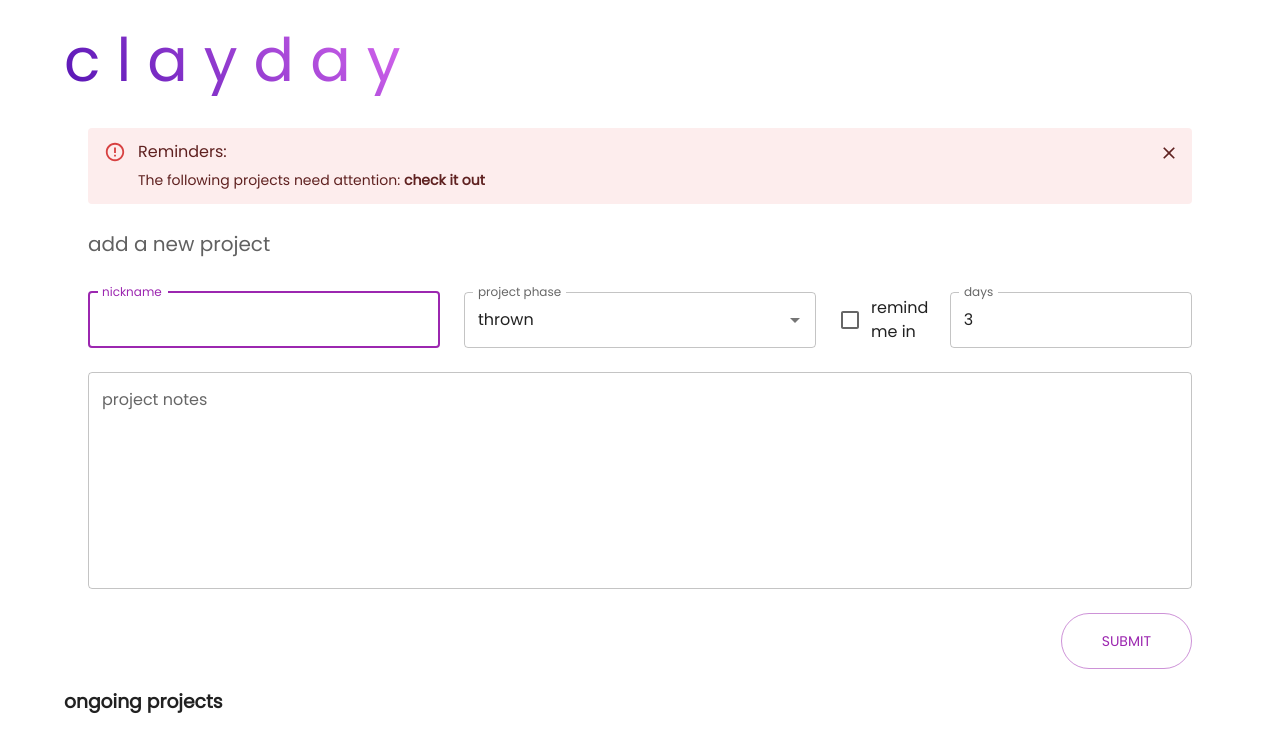
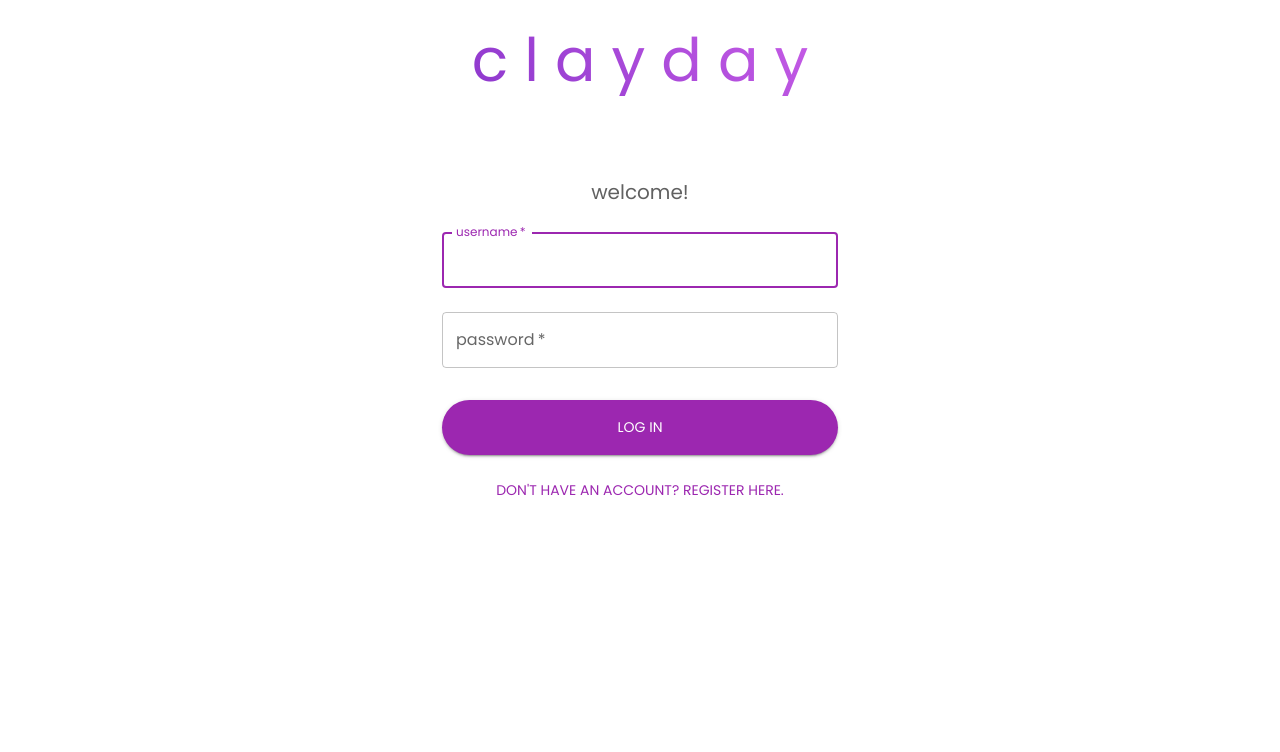
Before and after one commit to jennyouk/clayday, a React app: page / in a window 1280 px wide. Shown: the top 752 px of the page. Built offline with nearby package versions, Linux system fonts and the light colour scheme.

Commit message:
getting user ID when logging in

```diff
--- a/src/components/App.js
+++ b/src/components/App.js
@@ -16,7 +16,7 @@ const theme = createTheme({
     },
   },
   typography: {
-    fontFamily: "Poppins"
+    fontFamily: 'Poppins',
   },
   components: {
     MuiButton: {
@@ -29,8 +29,8 @@ const theme = createTheme({
     },
     MuiCssBaseline: {
       styleOverrides: {
-        "@font-face": {
-          fontFamily: "Poppins",
+        '@font-face': {
+          fontFamily: 'Poppins',
           // src: `url('https://fonts.googleapis.com/css2?family=Poppins&display=swap') format("truetype")`
         },
         // html: {
@@ -45,23 +45,30 @@ const theme = createTheme({
         // backgroundColor: '#E3E3E3',
         // backgroundImage: 'linear-gradient(49deg, #7439db, #c66fbc 48%, #f7944d)',
         // },
-
       },
     },
   },
 });
 
 const App = () => {
-  const [loggedIn, setLoggedIn] = useState(true); //switch to false after debug
+  const [loggedIn, setLoggedIn] = useState(false); //switch to false after debug
+  const [user, setUser] = useState(''); //switch to false after debug
 
   const login = (bool) => {
     setLoggedIn(bool);
+  };
+  const addUserVal = (val) => {
+    setUser(val);
   };
 
   return (
     <ThemeProvider theme={theme}>
       <CssBaseline />
-      {loggedIn ? <HomeContainer /> : <Entry login={login} />}
+      {loggedIn ? (
+        <HomeContainer userId={user}/>
+      ) : (
+        <Entry login={login} userId={addUserVal} />
+      )}
     </ThemeProvider>
   );
 };
--- a/src/components/Entry.jsx
+++ b/src/components/Entry.jsx
@@ -46,9 +46,9 @@ export const Entry = (props) => {
           c l a y d a y
         </Typography>
         {currentForm === 'login' ? (
-          <Login onFormSwitch={toggleForm} login={props.login} />
+          <Login onFormSwitch={toggleForm} login={props.login} userId={props.userId} />
         ) : (
-          <Register onFormSwitch={toggleForm} login={props.login} />
+          <Register onFormSwitch={toggleForm} login={props.login} userId={props.userId}/>
         )}
       </Container>
     </ThemeProvider>
--- a/src/components/Login.jsx
+++ b/src/components/Login.jsx
@@ -37,6 +37,7 @@ export const Login = (props) => {
         if (res.login === true) {
           console.log('you are logged in');
           props.login(true);
+          props.userId(res.userId);
         } else {
           console.log('unsuccessful');
           setButtonText('Log in unsuccessful');
--- a/src/components/Register.jsx
+++ b/src/components/Register.jsx
@@ -37,6 +37,7 @@ export const Register = (props) => {
       .then((res) => {
         console.log('logging in with', body);
         props.login(true);
+        props.userId(res.userId);
       })
       // .then(() => {
       //   props.history.push('/');
```
Also changed, not shown: 2 other files (tests, documents, lock files or other folders). Lines whose indentation alone changed are shown as unchanged.
